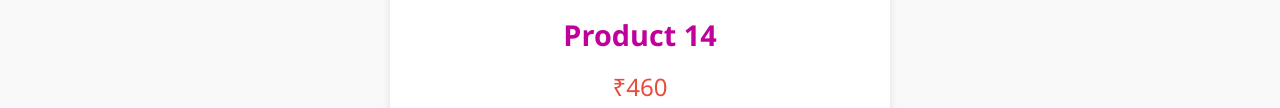
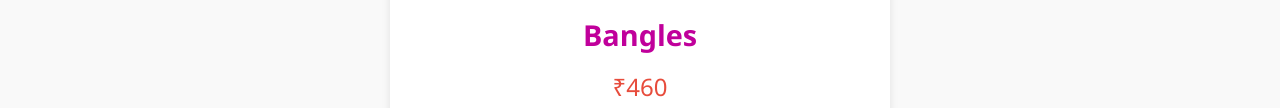
Before and after one commit to roobi1501/clothing-accessories, a plain HTML site: page products/product_14.html in a window 1280 px wide. Shown: the part 571-679 px from the top of the page. Drawn offline with Linux system fonts and the light colour scheme.

Commit message:
Update product_14.html

```diff
--- a/products/product_14.html
+++ b/products/product_14.html
@@ -41,7 +41,7 @@
             </div>
         </section>
 
-        <h2 class="tee-product-title">Product 14</h2>
+        <h2 class="tee-product-title">Bangles</h2>
 
         <section class="tee-product-details">
             <p class="tee-product-price">₹460</p>
```
